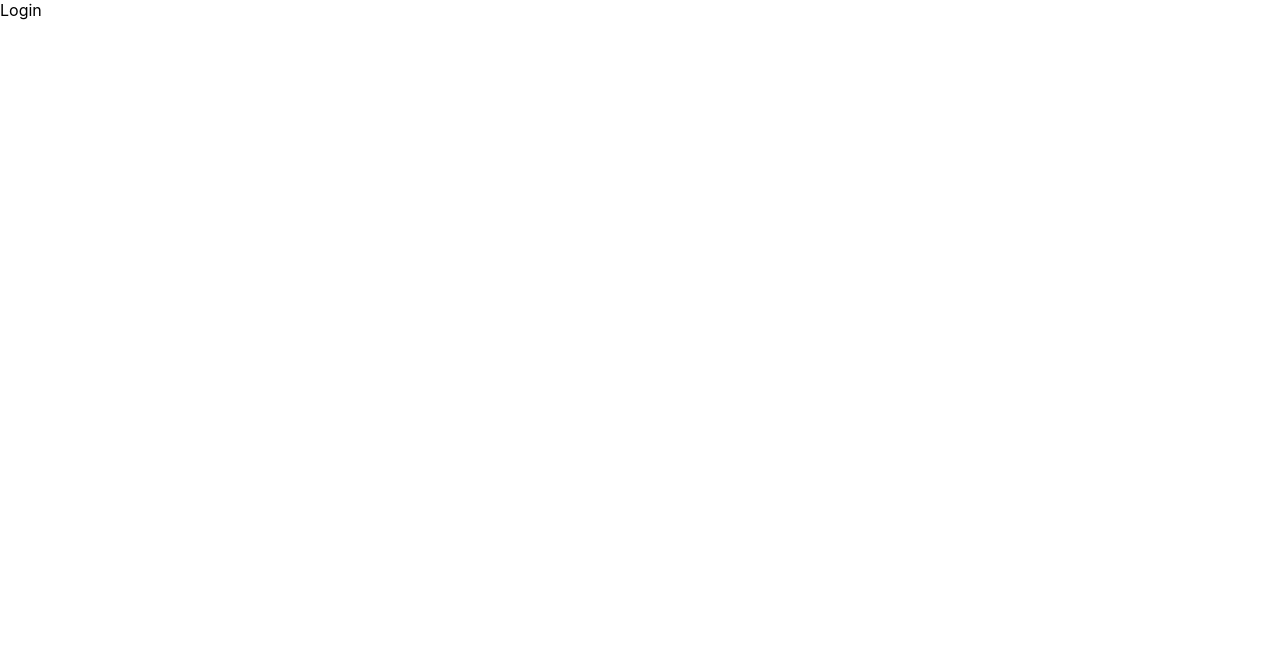
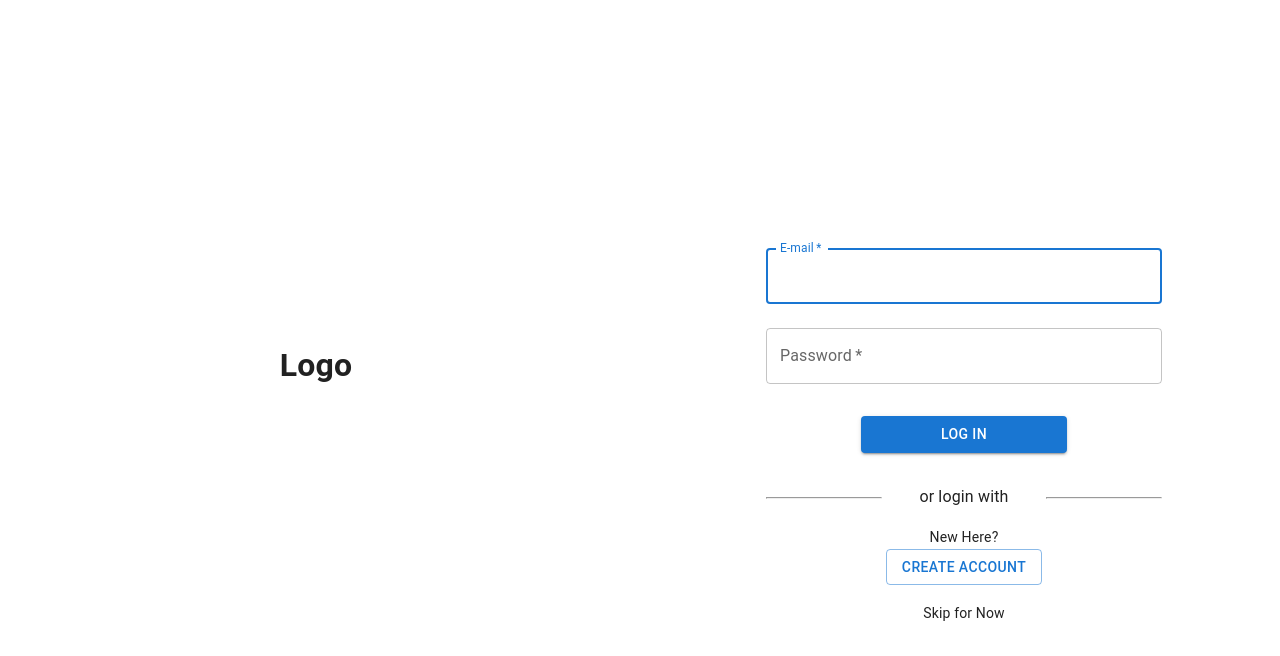
Before and after one commit to Shubh1692/aodavastra-fe, a React (Create React App) app: page / in a window 1280 px wide. Shown: the top 656 px of the page. Built offline with nearby package versions, Linux system fonts and the light colour scheme.

Commit message:
Login page Start

```diff
--- a/src/App.js
+++ b/src/App.js
@@ -1,11 +1,8 @@
-import logo from "./logo.svg";
 import "./App.css";
 import { Login } from "./Components/Login";
 
 function App() {
-  return (
-    <Login />
-  );
+  return <Login />;
 }
 
 export default App;
--- a/src/Components/Login/index.js
+++ b/src/Components/Login/index.js
@@ -1,5 +1,129 @@
-import React from "react";
+import * as React from "react";
+import Button from "@mui/material/Button";
+import CssBaseline from "@mui/material/CssBaseline";
+import TextField from "@mui/material/TextField";
+import InputAdornment from "@mui/material/InputAdornment";
+import IconButton from "@mui/material/IconButton";
+import Link from "@mui/material/Link";
+import Grid from "@mui/material/Grid";
+import Box from "@mui/material/Box";
+import Container from "@mui/material/Container";
+import { createTheme, ThemeProvider } from "@mui/material/styles";
+
+const theme = createTheme();
 
 export const Login = () => {
-  return <div>Login</div>;
+  const handleSubmit = (event) => {
+    event.preventDefault();
+    const data = new FormData(event.currentTarget);
+    console.log({
+      email: data.get("email"),
+      password: data.get("password"),
+    });
+  };
+  return (
+    <>
+      <Grid container spacing={2} textAlign="center">
+        <Grid item xs={6} sx={{ mt: 40 }}>
+          <h1>Logo</h1>
+        </Grid>
+        <Grid item xs={6} sx={{ mt: 20 }}>
+          <ThemeProvider theme={theme}>
+            <Container component="main" maxWidth="xs">
+              <CssBaseline />
+              <Box
+                sx={{
+                  marginTop: 8,
+                  display: "flex",
+                  flexDirection: "column",
+                  alignItems: "center",
+                }}
+              >
+                <Box
+                  component="form"
+                  onSubmit={handleSubmit}
+                  noValidate
+                  sx={{ mt: 1 }}
+                >
+                  <TextField
+                    margin="normal"
+                    required
+                    fullWidth
+                    id="email"
+                    label="E-mail"
+                    name="email"
+                    autoComplete="email"
+                    autoFocus
+                  />
+                  <TextField
+                    margin="normal"
+                    required
+                    fullWidth
+                    name="password"
+                    label="Password"
+                    type="password"
+                    id="password"
+                    autoComplete="current-password"
+                  >
+                    <InputAdornment position="end">
+                      <IconButton
+                        aria-label="toggle password visibility"
+                        // onClick={ghgh}
+                        // onMouseDown={hfhg}
+                        edge="end"
+                      >
+                        {/* {showPassword ? <VisibilityOff /> : <Visibility />} */}
+                      </IconButton>
+                    </InputAdornment>
+                  </TextField>
+                  <Button
+                    type="submit"
+                    variant="contained"
+                    sx={{ mt: 3, mb: 2, pl: 10, pr: 10 }}
+                  >
+                    Log in
+                  </Button>
+                  <Grid container spacing={3} textAlign="center">
+                    <Grid item xs={4} sx={{ mt: 2.5 }}>
+                      <hr></hr>
+                    </Grid>
+                    <Grid item xs={4}>
+                      <p>or login with</p>
+                    </Grid>
+                    <Grid item xs={4} sx={{ mt: 2.5 }}>
+                      <hr></hr>
+                    </Grid>
+                  </Grid>
+
+                  <Grid item xs>
+                    <Link
+                      href="#"
+                      variant="body2"
+                      color="inherit"
+                      underline="hover"
+                    >
+                      New Here?
+                    </Link>
+                  </Grid>
+                  <Button variant="outlined" sx={{ mb: 2 }}>
+                    Create Account
+                  </Button>
+                  <Grid item>
+                    <Link
+                      href="#"
+                      variant="body2"
+                      color="inherit"
+                      underline="hover"
+                    >
+                      {"Skip for Now"}
+                    </Link>
+                  </Grid>
+                </Box>
+              </Box>
+            </Container>
+          </ThemeProvider>
+        </Grid>
+      </Grid>
+    </>
+  );
 };
```
